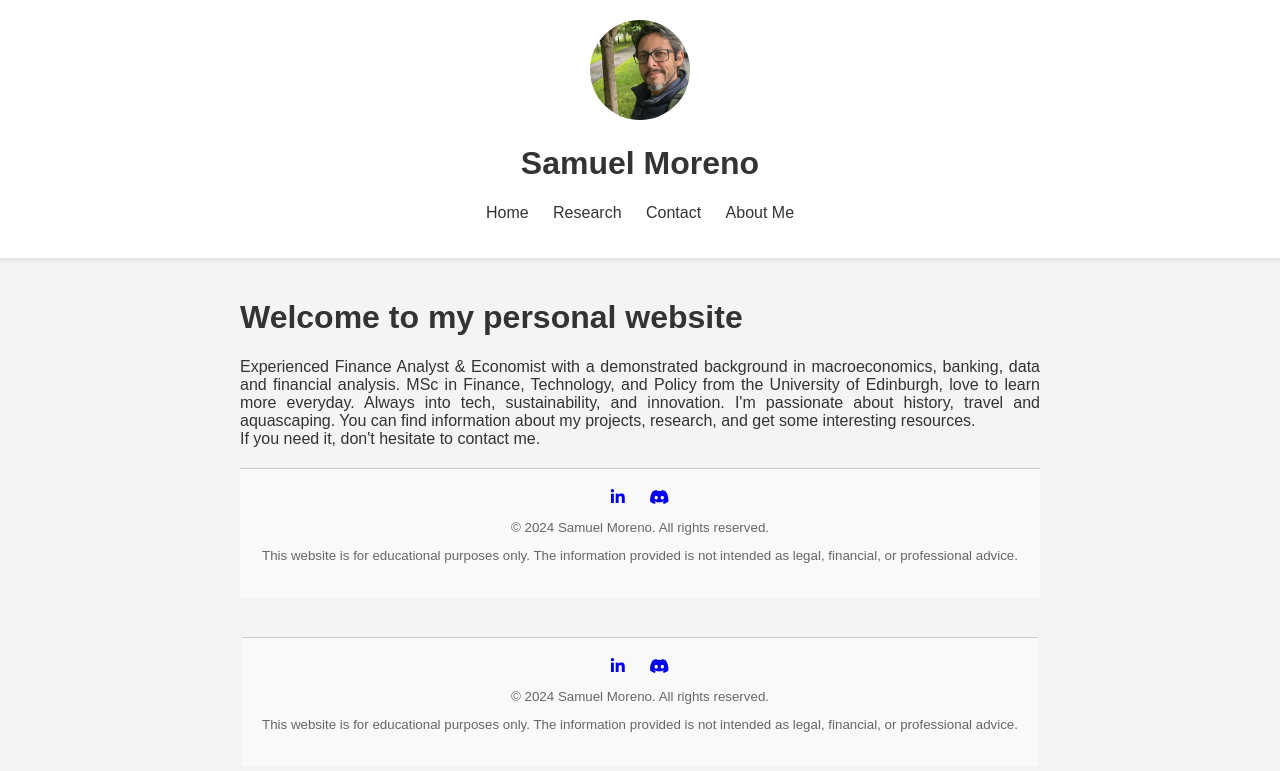
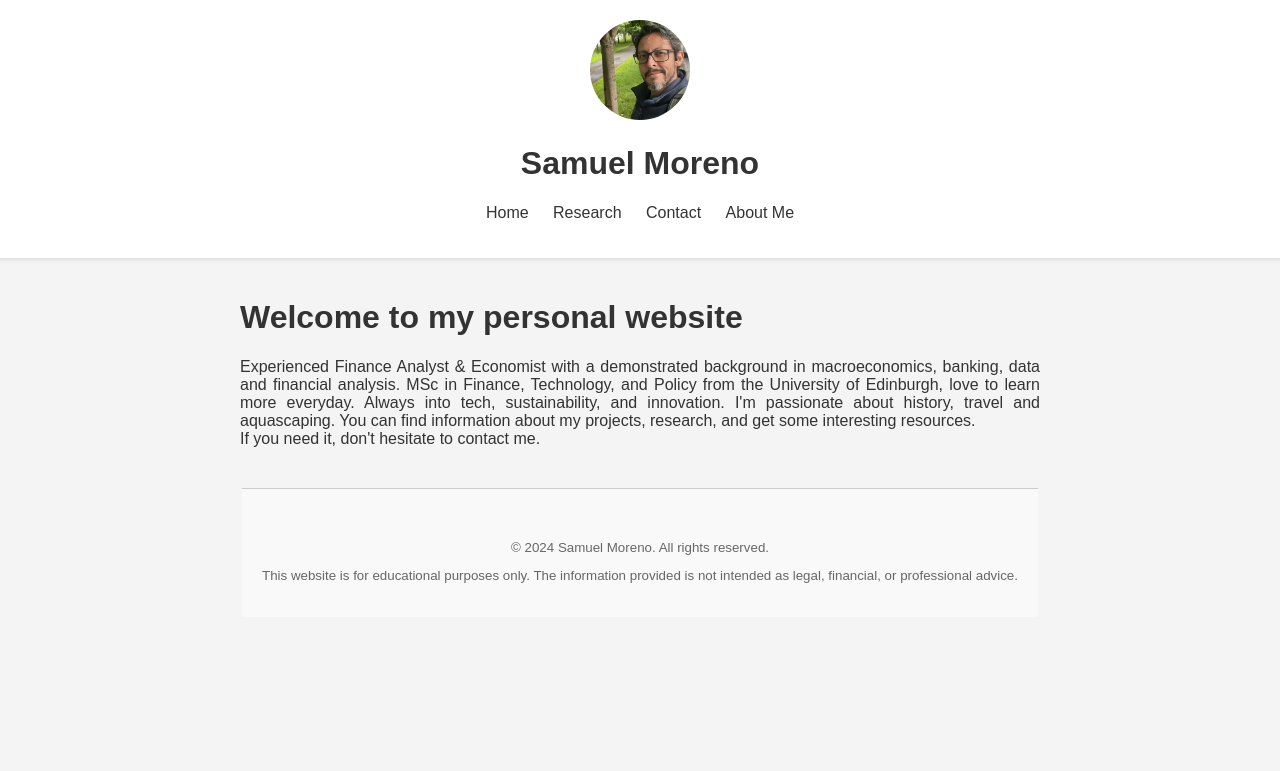
Before and after one commit to GregSom-MSc/GregSom-MSc.github.io, a Jekyll site: the page built from index.md, in a window 1280 px wide. Shown: the top 771 px of the page. Built offline with Jekyll 4.4.1, drawn with Linux system fonts in a browser that asks for light colours; nearby versions of some CDN libraries.

Commit message:
Update index.md

```diff
--- a/index.md
+++ b/index.md
@@ -11,18 +11,3 @@ Always into tech, sustainability, and innovation. I'm passionate about history,
 You can find information about my projects, research, and get some interesting resources.<br>
 If you need it, don't hesitate to contact me.
 </div>
-
-<!-- Footer Section -->
-<footer style="text-align: center; padding: 20px; background-color: #f9f9f9; border-top: 1px solid #ccc; margin-top: 20px;">
-    <div style="margin-bottom: 10px;">
-        <a href="https://www.linkedin.com/in/samuelgmoreno/" target="_blank" style="margin: 0 10px;"><i class="fab fa-linkedin-in"></i></a>
-        <a href="https://discord.gg/GUAfWtw5" target="_blank" style="margin: 0 10px;"><i class="fab fa-discord"></i></a>
-    </div>
-    <div style="font-size: smaller; color: #666;">
-        <p>&copy; 2024 Samuel Moreno. All rights reserved.</p>
-        <p>This website is for educational purposes only. The information provided is not intended as legal, financial, or professional advice.</p>
-    </div>
-</footer>
-
-<!-- Font Awesome CDN -->
-<script src="https://kit.fontawesome.com/a076d05399.js" crossorigin="anonymous"></script>
```
